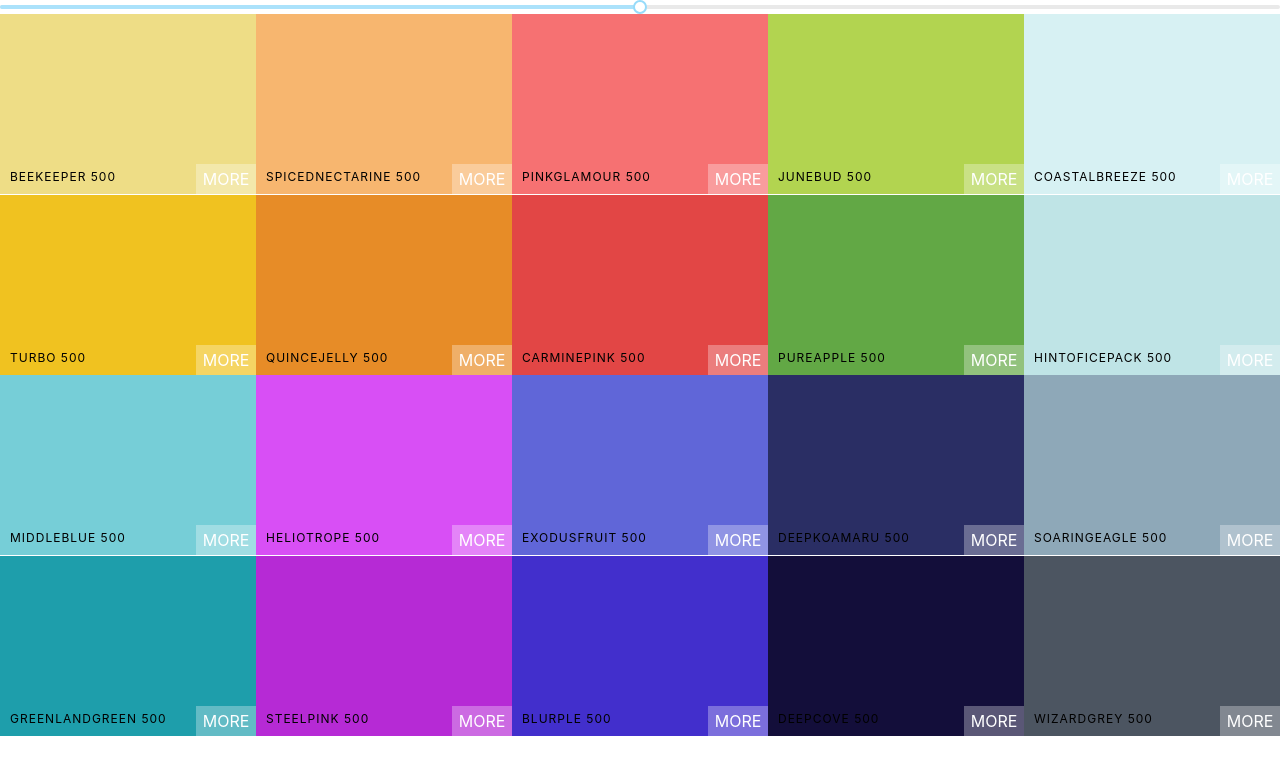
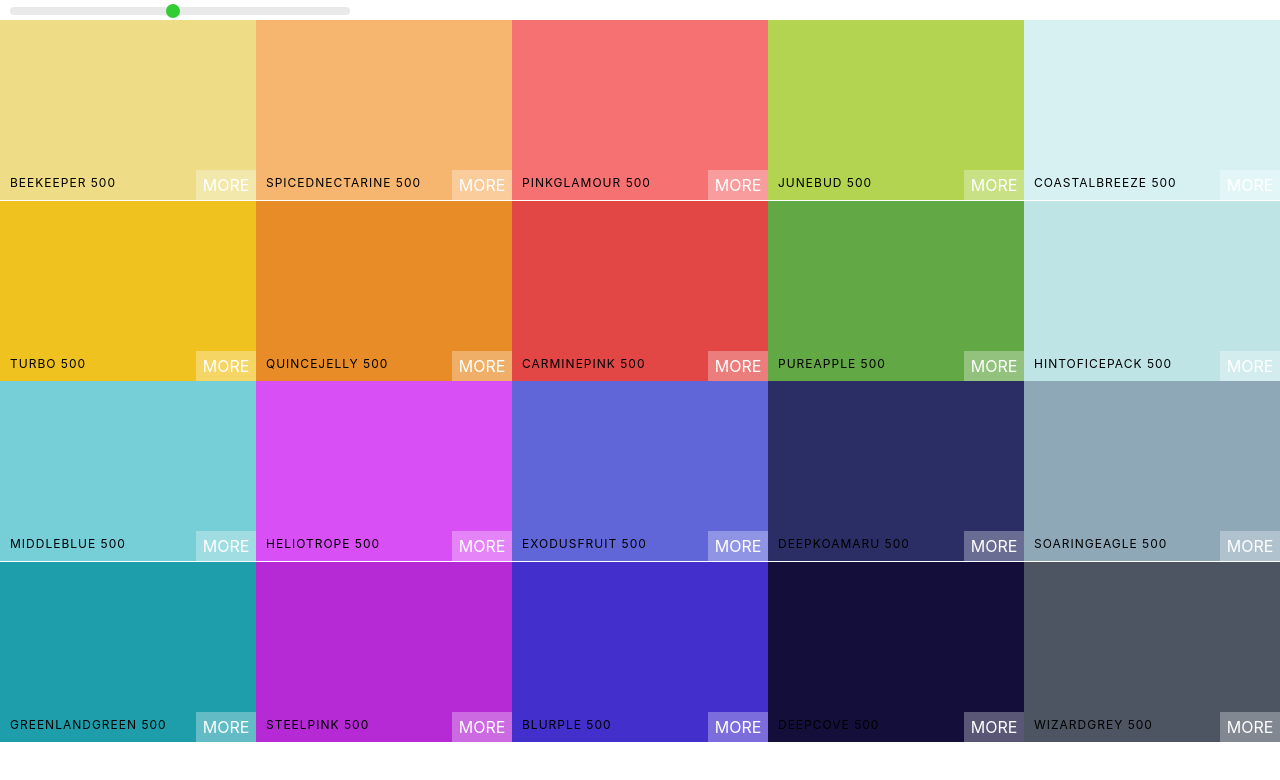
Before and after one commit to super8989/React_colors_app, a React (Create React App) app: page / in a window 1280 px wide. Shown: the top 780 px of the page. Built offline with nearby package versions, Linux system fonts and the light colour scheme.

Commit message:
styled color slider on Palette component

```diff
--- a/src/Palette.css
+++ b/src/Palette.css
@@ -5,3 +5,30 @@
 .Palette-colors {
 	height: 90%;
 }
+
+.slider {
+	width: 340px;
+	margin: 0 10px;
+	display: inline-block;
+}
+
+.rc-slider-track {
+	background-color: transparent;
+}
+
+.rc-slider-rail {
+	height: 8px;
+}
+
+.rc-slider-handle,
+.rc-slider-handle:active,
+.rc-slider-handle:hover,
+.rc-slider-handle:focus {
+	background-color: limegreen;
+	outline: none;
+	border: 2px solid limegreen;
+	box-shadow: none;
+
+	margin-left: -7px;
+	margin-top: -3px;
+}
--- a/src/Palette.js
+++ b/src/Palette.js
@@ -1,8 +1,8 @@
 import React, { Component } from "react";
 import ColorBox from "./ColorBox";
+import "rc-slider/assets/index.css";
 import "./Palette.css";
 import Slider from "rc-slider";
-import "rc-slider/assets/index.css";
 
 class Palette extends Component {
 	constructor(props) {
@@ -25,6 +25,7 @@
 		));
 		return (
 			<div className='Palette'>
+				<div className='slider'>
 					<Slider
 						defaultValue={level}
 						min={100}
@@ -32,6 +33,7 @@
 						step={100}
 						onAfterChange={this.changeLevel}
 					/>
+				</div>
 				{/* Navbar goes here  */}
 				<div className='Palette-colors'>{colorBoxes}</div>
 				{/* footer */}
```
Lines whose indentation alone changed are shown as unchanged.
